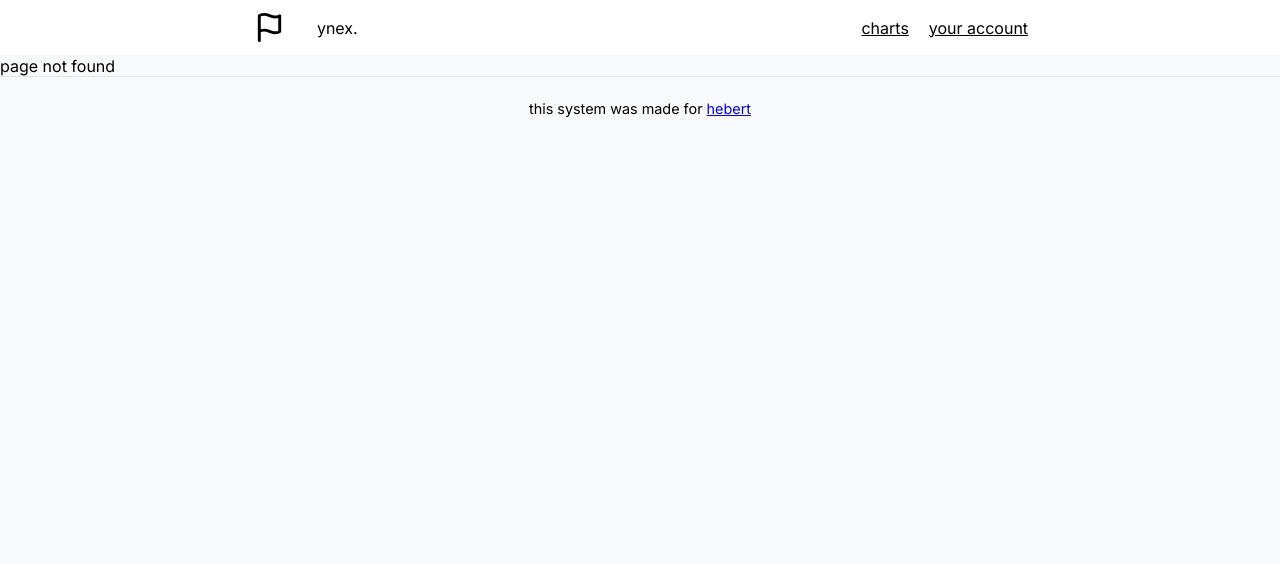
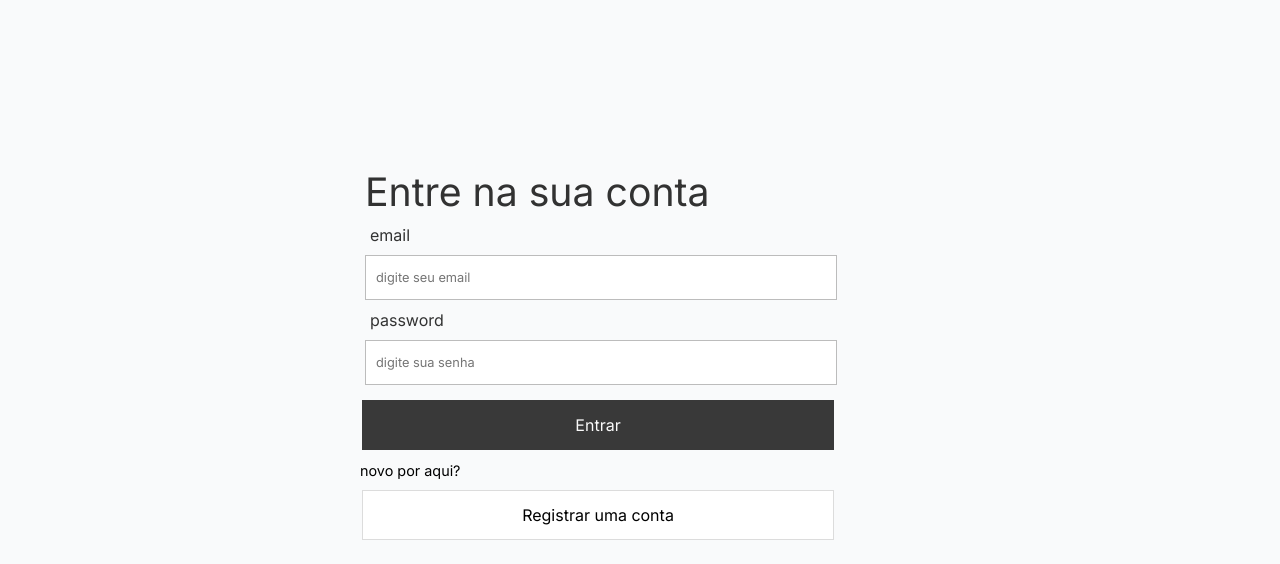
Before and after one commit to hebertsanto/ynex-web-app, a React (Vite) app: page /login in a window 1280 px wide. Before the commit this address had no page. Shown: the top 564 px of the page. Built offline with nearby package versions, Linux system fonts and the light colour scheme; a web font is replaced by a local one.

Commit message:
feat: add first version login

```diff
--- a/index.html
+++ b/index.html
@@ -5,7 +5,7 @@
   <meta charset="UTF-8" />
   <link rel="icon" type="image/svg+xml" href="/logo.svg" />
   <meta name="viewport" content="width=device-width, initial-scale=1.0" />
-  <title>ynex dashboard</title>
+  <title>ynex</title>
   <link rel="preconnect" href="https://fonts.googleapis.com">
   <link rel="preconnect" href="https://fonts.gstatic.com" crossorigin>
   <link
--- /dev/null
+++ b/src/components/error/messages.ts
@@ -0,0 +1,5 @@
+export const nameIsRequired = 'nome é obrigatório';
+export const emailIsRequired = 'email é obrigatório';
+export const emailIsValid = 'digite um email válido';
+export const passwordIsRequired = 'senha é obrigatória';
+export const passwordLength = 'digite pelo menos 6 caracteres';
--- a/src/components/header/index.tsx
+++ b/src/components/header/index.tsx
@@ -4,6 +4,7 @@ import Logo from '../../../public/logo.svg';
 import { Link } from 'react-router-dom';
 
 export const Header : React.FC = () => {
+
   return(
     <HeaderStyle>
       <div style={{
@@ -26,7 +27,7 @@ export const Header : React.FC = () => {
           </li>
           <li>
             <Link to="/account">
-               your account
+               your accout
             </Link>
           </li>
         </NavLinks>
--- a/src/core/functions/updateClient.ts
+++ b/src/core/functions/updateClient.ts
@@ -1,24 +1,34 @@
 import axios from 'axios';
 import { toast } from 'react-toastify';
+const token = localStorage.getItem('userToken');
 
 export const handleUpdateClient = (
   id: string,
-  name:string,
-  email:string,
-  cep:string,
-  address:string,
+  name: string,
+  email: string,
+  cep: string,
+  address: string,
   phoneNumber: string
 ) => {
   axios
-    .put(`http://localhost:3000/client/${id}`, {
-      name:name,
-      email:email,
-      cep: cep,
-      address: address,
-      phoneNumber: phoneNumber
-    })
-    .then(() => {
+    .put(
+      `http://localhost:5000/client/${id}`,
+      {
+        name: name,
+        email: email,
+        cep: cep,
+        address: address,
+        phoneNumber: phoneNumber
+      },
+      {
+        headers: {
+          Authorization: `Bearer ${token}`
+        }
+      }
+    )
+    .then(res => {
       toast.success('cliente editado com sucesso');
+      console.log(res.data);
     })
     .catch(error => {
       return error;
--- a/src/pages/clientid/index.tsx
+++ b/src/pages/clientid/index.tsx
@@ -1,7 +1,7 @@
 import axios from 'axios';
 import React, { useEffect, useState } from 'react';
 import { useQuery } from 'react-query';
-import { Link, useNavigate, useParams } from 'react-router-dom';
+import { useNavigate, useParams } from 'react-router-dom';
 import { Button, ButtonContainer, ContainerClientId, ContainerDetailsInfo, ContainerInfoClientId, ContainerUpdateClient, ContentModalDelete, ModalDeleteStyle, Title } from './style';
 import { handleDeleteClient } from '../../core/functions/deleteClient';
 import { handleUpdateClient } from '../../core/functions/updateClient';
@@ -12,9 +12,13 @@ export const ClientIdComponent: React.FC = () => {
   const { id } = useParams();
   const [ modal, setModal ] = useState(false);
   const [ closeModalDelete, setCloseModalDelete ] = useState(false);
-
+  const token = localStorage.getItem('userToken');
   const { data } = useQuery([ 'clientI', id ], async () => {
-    return await axios.get(`http://localhost:3000/client/${id}`)
+    return await axios.get(`http://localhost:5000/client/${id}`,{
+      headers:{
+        'Authorization': `Bearer ${token}`
+      }
+    })
       .then(response => response.data)
       .catch(error => {
         return error;
@@ -40,7 +44,6 @@ export const ClientIdComponent: React.FC = () => {
   return (
     <ContainerClientId >
       <div>
-        <Link to='/dashboard'>back to home</Link>
         <Title>clients {'>'} info</Title>
         <ContainerInfoClientId>
           <ContainerDetailsInfo>
--- a/src/pages/home/index.tsx
+++ b/src/pages/home/index.tsx
@@ -1,8 +1,16 @@
-import React from 'react';
+import React, { useEffect } from 'react';
 import { Clients } from '../clients';
+import { useNavigate } from 'react-router-dom';
 
 export const HomePage: React.FC = () => {
+  const navigate = useNavigate();
+  const token = localStorage.getItem('userToken');
 
+  useEffect(() => {
+    if (!token) {
+      navigate('/login');
+    }
+  }, []);
   return (
     <div>
       <Clients />
--- /dev/null
+++ b/src/pages/login/index.tsx
@@ -0,0 +1,121 @@
+import React, { useEffect } from 'react';
+import { Button, Form, HeaderForm, SubForm, ContainerForm } from './style';
+import { SubmitHandler, useForm } from 'react-hook-form';
+import { Link, useNavigate } from 'react-router-dom';
+import { Error } from '../../components/error';
+import { emailIsRequired, emailIsValid, passwordIsRequired, passwordLength } from '../../components/error/messages';
+import axios from 'axios';
+import { toast } from 'react-toastify';
+
+export const LoginPage: React.FC = () => {
+  type inputRegister = {
+    name: string,
+    password: string,
+    email: string,
+  };
+  const navigate = useNavigate();
+  const {
+    handleSubmit,
+    register,
+    formState: { errors }
+  } = useForm<inputRegister>();
+
+  const handleSubmitForm: SubmitHandler<inputRegister> = async data => {
+    try {
+      //code
+      await axios.post('http://localhost:5000/login', {
+        email: data.email,
+        password: data.password
+      })
+        .then(res => {
+          if (res.data.msg == 'invalid email or password') {
+            toast.error('usuário ou senha invalidos');
+          } else {
+            const token = res.data.token;
+            const userId = res.data.user._id;
+            localStorage.setItem('userId', userId);
+            localStorage.setItem('userToken', token);
+            navigate(`/userId/${userId}`);
+          }
+        })
+        .catch(err => console.error(err));
+
+    } catch (error) {
+      console.log(error);
+    }
+  };
+  const token = localStorage.getItem('userToken');
+  const userId = localStorage.getItem('userId');
+  useEffect(() => {
+    if(token){
+      navigate(`/userId/${userId}`);
+    }
+  }, []);
+
+  return (
+    <ContainerForm>
+      <Form onSubmit={handleSubmit(handleSubmitForm)}>
+        <SubForm>
+          <HeaderForm>
+            <div>
+              <p>Entre na sua conta</p>
+            </div>
+          </HeaderForm>
+          <div>
+            <label htmlFor="email">email</label>
+            <input
+              style={errors.email && {
+                border: '1px solid red'
+              }}
+              {...register('email', {
+                required: true
+              })}
+              placeholder='digite seu email'
+            />
+            {errors.email?.type === 'required' && <Error message={emailIsRequired} />}
+            {errors.email?.type === 'pattern' && <Error message={emailIsValid} />}
+          </div>
+          <div>
+            <label htmlFor="password">password</label>
+            <input
+              {...register('password', {
+                required: true,
+                minLength: 6
+              })}
+              placeholder='digite sua senha'
+              style={errors.password && { border: '1px solid red' }}
+              type='password'
+            />
+            {errors.password?.type === 'required' && <Error message={passwordIsRequired} />}
+            {errors.password?.type === 'minLength' && <Error message={passwordLength} />}
+          </div>
+          <Button
+            type='submit'
+            border="none"
+            bgColor="#111111d3"
+            hover='#000000d2'
+            color="#fafafa">
+            Entrar
+          </Button>
+          <span
+            style={{
+              fontSize: '0.9rem'
+            }}
+          >novo por aqui?</span>
+          <Link to='/auth/register' style={{ display: 'inline' }}>
+            <Button
+              color="black"
+              type='submit'
+              border='1px solid gainsboro'
+              bgColor="#fff"
+              borderHover="1px solid black"
+              hover='#ffffff'
+            >
+              Registrar uma conta
+            </Button>
+          </Link>
+        </SubForm>
+      </Form>
+    </ContainerForm>
+  );
+};
--- /dev/null
+++ b/src/pages/login/style.ts
@@ -0,0 +1,106 @@
+import styled from 'styled-components';
+import { ButtonStyleProp } from '../../core/types';
+
+export const Form = styled.form`
+padding-top: 10vh;
+height:60vh;
+width:50%;
+margin-top: 10vh;
+ label{
+    font-family: 'Inter', sans-serif;
+    color: rgba(50,50,50,980);
+    margin-top: 10px;
+    margin-left: 10px;
+    font-weight: 500;
+    margin-bottom: 10px;
+    display: block;
+    font-size: 1rem;
+ }
+ input{
+     display: block;
+     margin: 5px;
+     width: 100%;
+     height:45px;
+     font-size: 0.8rem;
+     padding-left: 10px;
+     outline: none;
+     border: 1px solid rgba(170,170,170,0.789);
+     &:hover{
+      border: 1px solid  rgba(10,10,10,0.789);
+     }
+     &:focus{
+      transition: 20ms;
+        border: 2px solid rgba(0, 0,0, 0.8);
+     }
+
+ }
+ @media (max-width: 1000px){
+   display: flex;
+   align-items: none;
+   padding-top: 0px;
+   width: 98vw;
+   ;
+ }
+`;
+
+export const SubForm = styled.div`
+ width: 40vw;
+ height: 70vh;
+ padding-left: 40px ;
+
+ @media (max-width: 1000px){
+    padding: 0px;
+    height: auto;
+    justify-content: center;
+    width: 80vw;
+ }
+`;
+export const HeaderForm = styled.div`
+ p{
+   margin-left:5px;
+   margin-top: 8px;
+   margin-bottom: 10px;
+   font-size: 2.45rem;
+   color: rgba(50,50,50,980);
+ }
+ @media (max-width: 1000px){
+      h1{
+         font-size: 1rem;
+      }
+   }
+`;
+export const Button = styled.button<ButtonStyleProp>`
+    margin: 10px 2px;
+    border: none;
+    font-size: 1rem;
+    font-family: 'Inter', sans-serif;
+    width: 100%;
+    height:50px;
+    background-color: ${props => props.bgColor};
+    color: ${props => props.color};
+    cursor: pointer;
+    border: ${props => props.border};
+    &:hover{
+      transition: 100ms;
+      border: ${props => props.borderHover};
+      background-color: ${props => props.hover};
+    }
+    @media (max-width: 1000px){
+      width: 100%;
+      height: 50px;
+      margin-top: 3px;
+      font-size: 0.8rem;
+   }
+`;
+
+
+export const ContainerForm = styled.section`
+   width: 100vw;
+   height: auto;
+   display: flex;
+   justify-content: center;
+   gap: 40px;
+   @media (max-width: 1000px){
+     width: 100vw;
+   }
+`;
--- a/src/routes/index.tsx
+++ b/src/routes/index.tsx
@@ -1,24 +1,26 @@
-import { BrowserRouter as Router, Routes, Route,  Navigate } from 'react-router-dom';
+import { BrowserRouter as Router, Routes, Route, Navigate } from 'react-router-dom';
 import { Global } from '../style/global';
 import { PageDefault } from '../pages/pageDefault';
 import { HomePage } from '../pages/home';
 import { ClientIdComponent } from '../pages/clientid';
 import { AddClient } from '../pages/addClient';
 import React from 'react';
+import { LoginPage } from '../pages/login';
 
-export const AppRoutes : React.FC = () => {
-  return(
+export const AppRoutes: React.FC = () => {
+  return (
     <Router>
       <Routes >
         <Route
           path='/'
-          element={<Navigate to='/dashboard' replace/>}
+          element={<Navigate to='/login' replace />}
         />
+        <Route path='/login' element={<LoginPage />} />
         <Route path='/' element={<PageDefault />}>
-          <Route path='/dashboard' element={<HomePage />}/>
-          <Route path='/dashboard/client/new' element={<AddClient />}/>
-          <Route path='/dashboard/client/:id' element={<ClientIdComponent />}/>
-          <Route path='*' element={<div>page not found</div>}/>
+          <Route path='/userId/:id' element={<HomePage />} />
+          <Route path='/userId/:id/client/new' element={<AddClient />} />
+          <Route path='/userId/:id/client/:id' element={<ClientIdComponent />} />
+          <Route path='*' element={<div>page not found</div>} />
         </Route>
       </Routes>
       <Global />
```
Also changed, not shown: src/core/types/index.ts (+8 -0 lines), src/pages/clients/index.tsx (+16 -7 lines).
